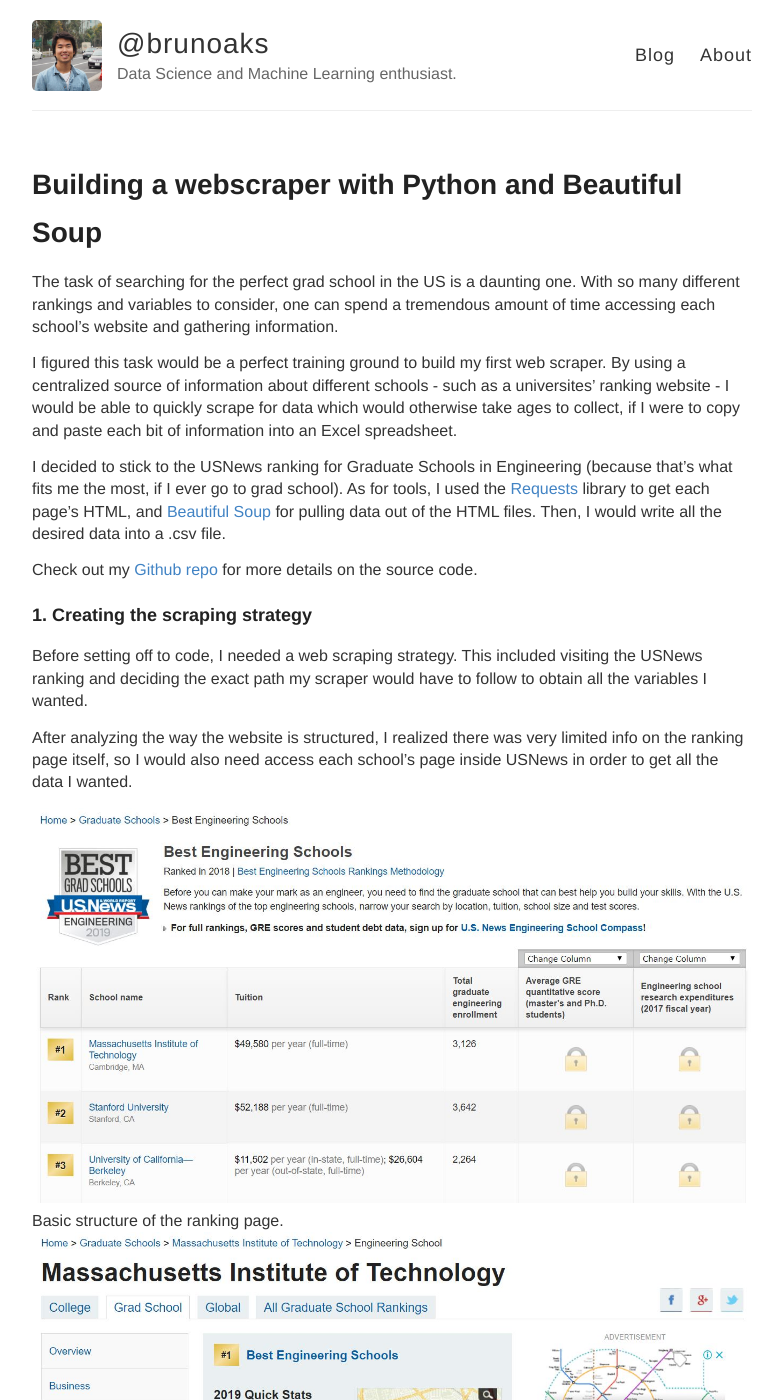
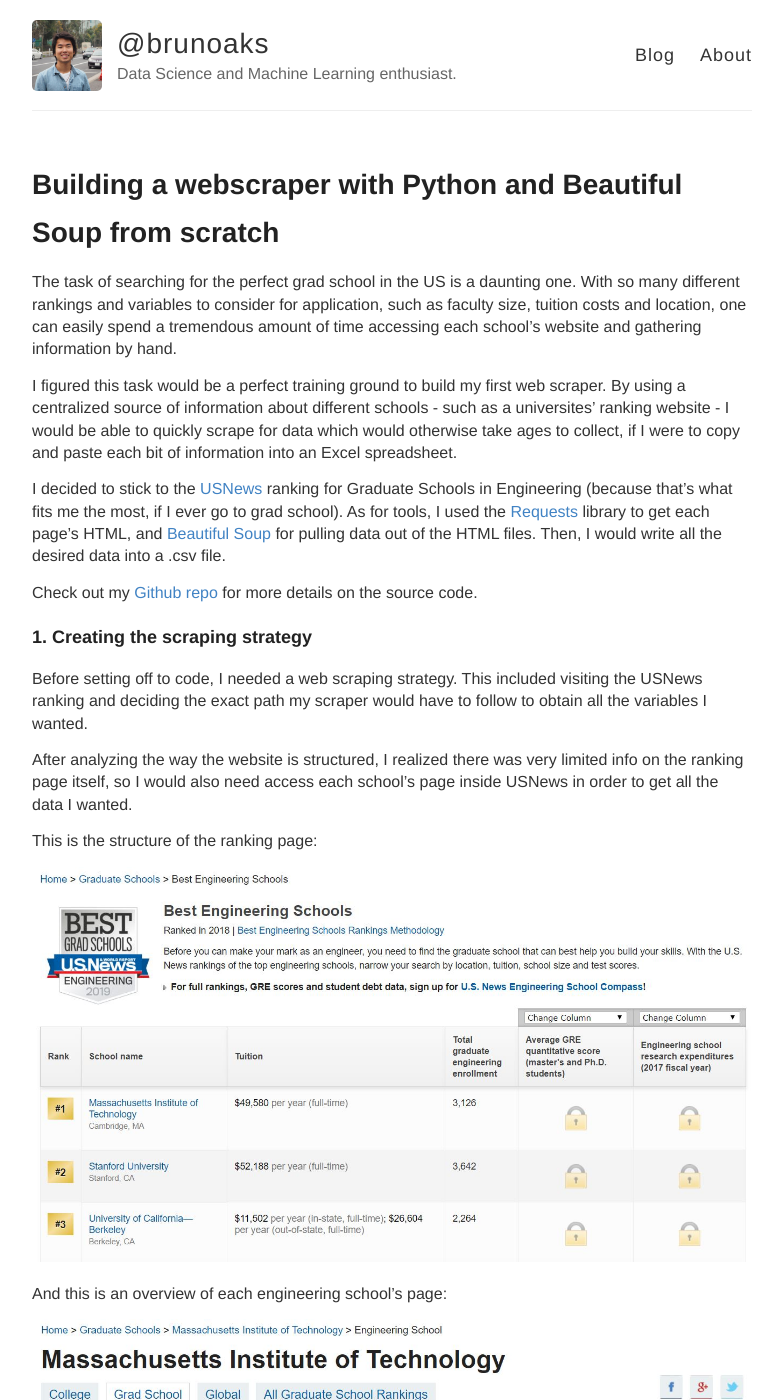
Before and after one commit to brunoaks/blog, a Jekyll site: the page built from _posts/2018-8-01-Webscraper.md, in a window 1280 px wide and 1400 px high. Shown: the whole window, without its empty margins (248-1030 px from the left). Built offline with Jekyll 4.4.1, drawn with Linux system fonts in a browser that asks for light colours; some of the changed text lies outside the part shown.

Commit message:
fixed errors in last post

````diff
--- a/_posts/2018-8-01-Webscraper.md
+++ b/_posts/2018-8-01-Webscraper.md
@@ -1,13 +1,13 @@
 ---
 layout: post
-title: Building a webscraper with Python and Beautiful Soup
+title: Building a webscraper with Python and Beautiful Soup from scratch
 ---
 
-The task of searching for the perfect grad school in the US is a daunting one. With so many different rankings and variables to consider, one can spend a tremendous amount of time accessing each school's website and gathering information.
+The task of searching for the perfect grad school in the US is a daunting one. With so many different rankings and variables to consider for application, such as faculty size, tuition costs and location, one can easily spend a tremendous amount of time accessing each school's website and gathering information by hand.
 
 I figured this task would be a perfect training ground to build my first web scraper. By using a centralized source of information about different schools - such as a universites' ranking website - I would be able to quickly scrape for data which would otherwise take ages to collect, if I were to copy and paste each bit of information into an Excel spreadsheet.
 
-I decided to stick to the USNews ranking for Graduate Schools in Engineering (because that's what fits me the most, if I ever go to grad school). As for tools, I used the [Requests](http://docs.python-requests.org/en/master/) library to get each page's HTML, and [Beautiful Soup](https://www.crummy.com/software/BeautifulSoup/bs4/doc/) for pulling data out of the HTML files. Then, I would write all the desired data into a .csv file.
+I decided to stick to the [USNews](https://www.usnews.com/best-graduate-schools/top-engineering-schools/eng-rankings) ranking for Graduate Schools in Engineering (because that's what fits me the most, if I ever go to grad school). As for tools, I used the [Requests](http://docs.python-requests.org/en/master/) library to get each page's HTML, and [Beautiful Soup](https://www.crummy.com/software/BeautifulSoup/bs4/doc/) for pulling data out of the HTML files. Then, I would write all the desired data into a .csv file.
 
 Check out my [Github repo](https://github.com/brunoaks/the-masters-algorithm) for more details on the source code.
 
@@ -16,15 +16,13 @@ Before setting off to code, I needed a web scraping strategy. This included visi
 
 After analyzing the way the website is structured, I realized there was very limited info on the ranking page itself, so I would also need access each school's page inside USNews in order to get all the data I wanted.
 
-<figure>
-  <img src="{{http://brunokoba.com/blog/Webscraper/}}/images/scrape1.JPG" alt="scrape1"/>
-  <figcaption>Basic structure of the ranking page.</figcaption>
-</figure>
+This is the structure of the ranking page:
 
-<figure>
-  <img src="{{http://brunokoba.com/blog/Webscraper/}}/images/scrape2.JPG" alt="scrape2"/>
-  <figcaption>Each school's page inside USNews.</figcaption>
-</figure>
+![scrape1](https://raw.githubusercontent.com/brunoaks/blog/master/images/scrape1.JPG)
+
+And this is an overview of each engineering school's page:
+
+![scrape2](https://raw.githubusercontent.com/brunoaks/blog/master/images/scrape2.JPG)
 
 Since you can access each school's page from the original ranking, it would be a fairly easy task of just scraping the desired "href" tag in the ranking page's HTML and using it to generate another request for a new page. We would then iterate this process for every school we wanted.
 
@@ -182,7 +180,9 @@ df = pd.read_csv('database.csv')
 df.head()
 ```
 
-### 3.Final thoughts
+### 3. Final thoughts
+Running the script overwrites the .csv file called `database` with updated information. Unfortunately, not all desired variables were obtained, since USNews doesn't provide the same information for all schools (for instance, the "Applications deadline" variable was probably the one with the most "N/A" entries). But overall, the scraper seems to work well!
+
 I actually had more fun with this little web scraping project than I initially thought. As one friend of mine told me, it feels like a genuine little puzzle. You already have an idea of what you need to collect - but you have to find that data hidden in layers of `div` tags and think of the optimal way of extracting those bits of information.
 
 I really suggest you try it someday. Think of something that might actually be useful for you - as this grad school database is for me - and try to automate the process of data collection. You might save yourself a lot of dumb, repetitive work and learn a lot in the process.
````
Also changed, not shown: other parts of _posts/2018-8-01-Webscraper.md (+1 -1 lines).
